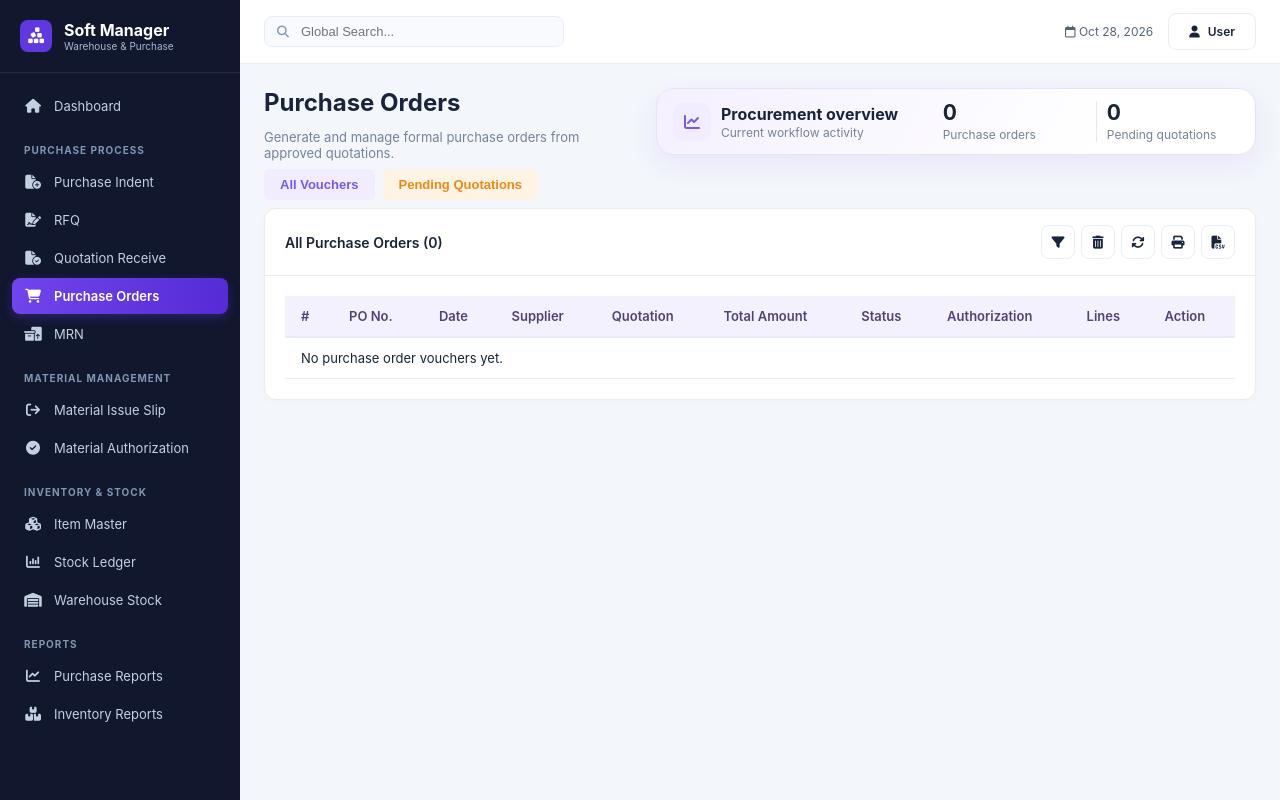
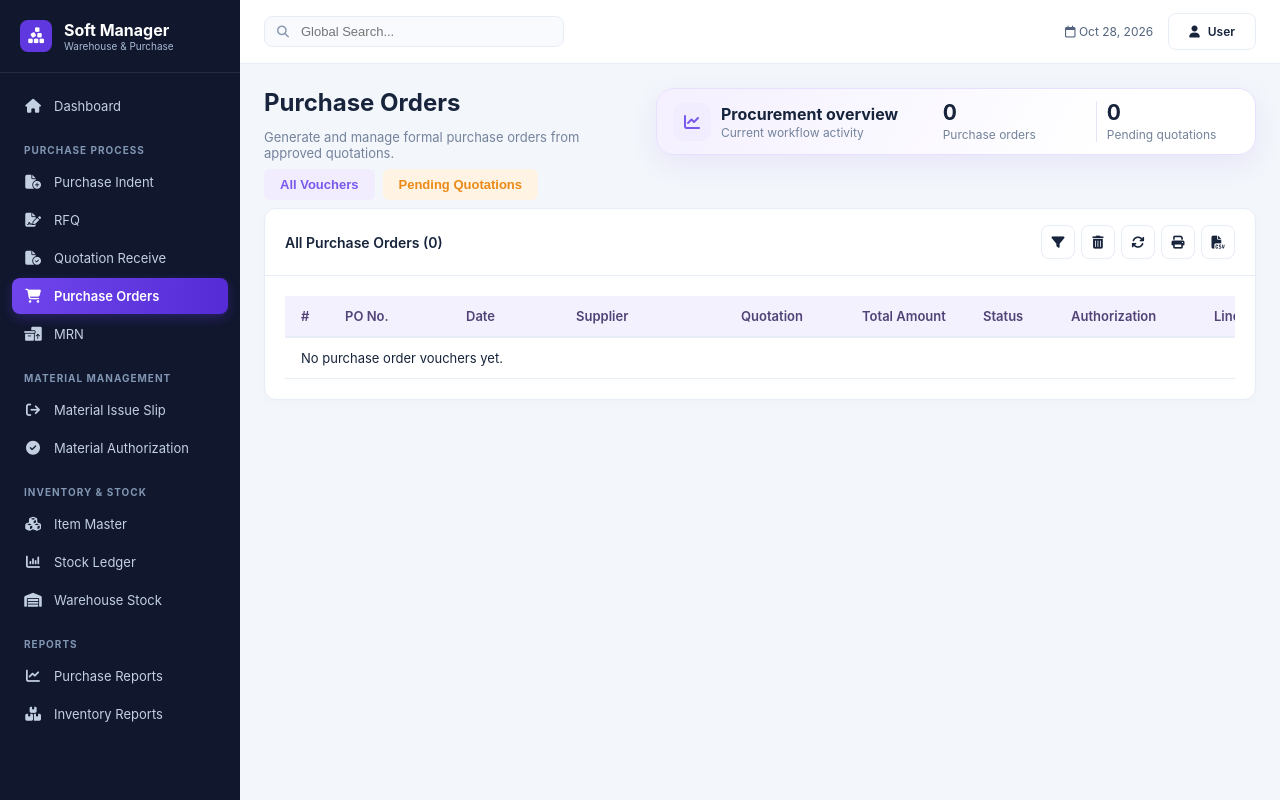
Before and after one commit to softmanageroi/soft_manager, a PHP site: page /html/purchase-order-creation.html in a window 1280 px wide. Run offline with PHP 8.4, Linux system fonts and the light colour scheme.

Commit message:
Align purchase order list columns and actions
Co-authored-by: Copilot <223556219+Copilot@users.noreply.github.com>

```diff
--- a/css/purchase.css
+++ b/css/purchase.css
@@ -1194,6 +1194,61 @@ body:has(.purchase-indent-shell) .purchase-table td select {
     min-width: 120px;
 }
 
+.po-orders-table {
+    min-width: 1100px;
+    table-layout: fixed;
+}
+
+.po-orders-table th:nth-child(1),
+.po-orders-table td:nth-child(1) { width: 4%; }
+.po-orders-table th:nth-child(2),
+.po-orders-table td:nth-child(2) { width: 11%; }
+.po-orders-table th:nth-child(3),
+.po-orders-table td:nth-child(3) { width: 10%; }
+.po-orders-table th:nth-child(4),
+.po-orders-table td:nth-child(4) { width: 15%; }
+.po-orders-table th:nth-child(5),
+.po-orders-table td:nth-child(5) { width: 11%; }
+.po-orders-table th:nth-child(6),
+.po-orders-table td:nth-child(6) { width: 11%; }
+.po-orders-table th:nth-child(7),
+.po-orders-table td:nth-child(7) { width: 8%; }
+.po-orders-table th:nth-child(8),
+.po-orders-table td:nth-child(8) { width: 13%; }
+.po-orders-table th:nth-child(9),
+.po-orders-table td:nth-child(9) { width: 4%; }
+.po-orders-table th:nth-child(10),
+.po-orders-table td:nth-child(10) { width: 13%; }
+
+.po-orders-table td:nth-child(1),
+.po-orders-table td:nth-child(2),
+.po-orders-table td:nth-child(3),
+.po-orders-table td:nth-child(5),
+.po-orders-table td:nth-child(6),
+.po-orders-table td:nth-child(9) {
+    white-space: nowrap;
+}
+
+.po-orders-table td:last-child {
+    white-space: nowrap;
+}
+
+.po-orders-table td:last-child .action-btn {
+    min-height: 30px;
+    padding: 5px 8px;
+}
+
+.po-row-actions {
+    align-items: center;
+    display: flex;
+    flex-wrap: nowrap;
+    gap: 5px;
+}
+
+.po-row-actions .action-btn {
+    flex: 0 0 auto;
+}
+
 body.po-printing > #poPrintView {
     box-sizing: border-box;
     color: #15283e;
--- a/html/purchase-order-creation.html
+++ b/html/purchase-order-creation.html
@@ -5,7 +5,7 @@
     <meta name="viewport" content="width=device-width, initial-scale=1.0" />
     <title>Purchase Orders | Soft Manager</title>
     <link rel="stylesheet" href="../css/common-erp.css?v=20261102-compact-overview-2" />
-    <link rel="stylesheet" href="../css/purchase.css?v=20261101-po-one-page" />
+    <link rel="stylesheet" href="../css/purchase.css?v=20261101-po-list-fit" />
     <link rel="stylesheet" href="https://cdnjs.cloudflare.com/ajax/libs/font-awesome/6.7.2/css/all.min.css" />
 </head>
 <body class="erp-page">
@@ -85,7 +85,7 @@
                 </div>
                 <div class="erp-card-body">
                     <div class="erp-table-container">
-                        <table class="erp-table">
+                        <table class="erp-table po-orders-table">
                             <thead>
                                 <tr>
                                     <th>#</th>
@@ -299,7 +299,7 @@
     <script src="../js/ims-store.js"></script>
     <script src="../js/searchText.js"></script>
     <script src="../js/header-user.js?v=github-pages-local-only"></script>
-    <script src="../js/purchase-order.js?v=20261101-po-print-a4-v2"></script>
+    <script src="../js/purchase-order.js?v=20261101-po-list-fit"></script>
     <script src="../js/workflow-overview.js?v=20261101-overview-cards"></script>
     <script src="../js/voucher-toolbar.js?v=20261102-filter-fields"></script>
 </body>
--- a/js/purchase-order.js
+++ b/js/purchase-order.js
@@ -121,8 +121,10 @@ document.addEventListener('DOMContentLoaded', function () {
         <td>${esc(order.authorizationStatus || 'Pending Authorization')}</td>
         <td>${Number((order.lines || []).length)}</td>
         <td>
-          <button class="action-btn has-label" type="button" data-open-po="${esc(order.id)}">Open</button>
-          <button class="action-btn has-label" type="button" data-print-po="${esc(order.id)}" aria-label="Print purchase order ${esc(order.no)}"><i class="fa-solid fa-print" aria-hidden="true"></i><span>Print</span></button>
+          <div class="po-row-actions">
+            <button class="action-btn has-label" type="button" data-open-po="${esc(order.id)}">Open</button>
+            <button class="action-btn has-label" type="button" data-print-po="${esc(order.id)}" aria-label="Print purchase order ${esc(order.no)}"><i class="fa-solid fa-print" aria-hidden="true"></i><span>Print</span></button>
+          </div>
         </td>
       </tr>`).join('') : `<tr><td colspan="10">${allOrders.length ? 'No vouchers match these filters.' : 'No purchase order vouchers yet.'}</td></tr>`;
     poCount.textContent = String(orders.length);
```
